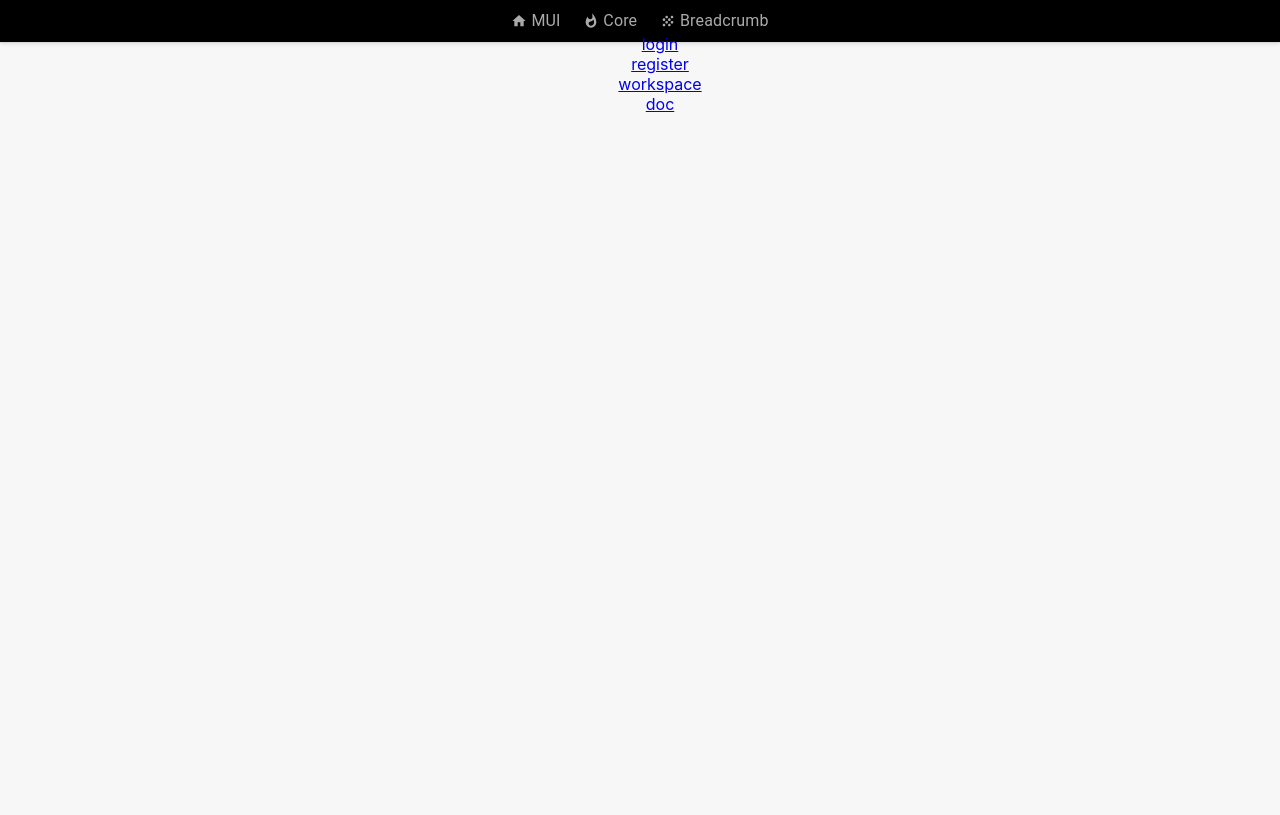
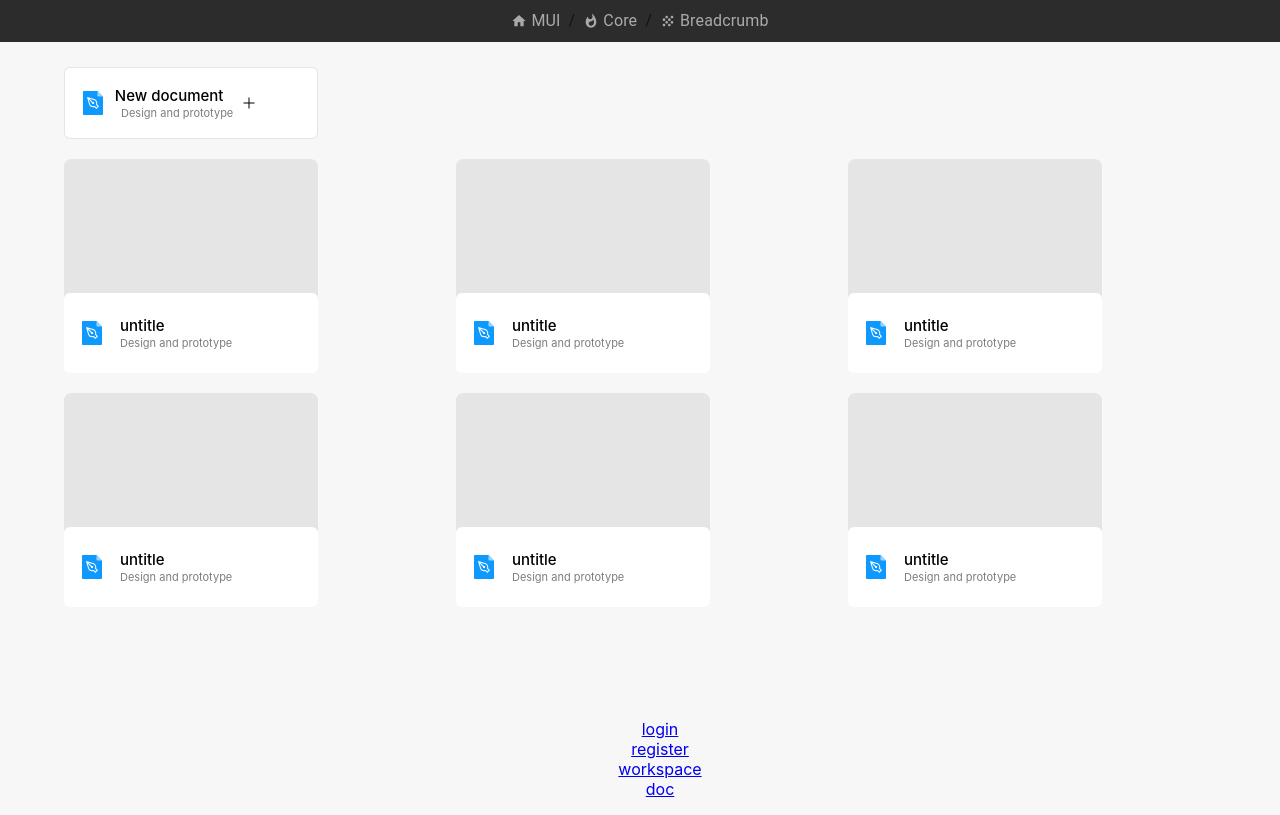
Before and after one commit to huangyunt/Doc, a React app in the folder frontend/: page /workspace in a window 1280 px wide. Built offline with nearby package versions, Linux system fonts and the light colour scheme.

Commit message:
feat(frontend): 完成workspace页面UI

```diff
--- a/frontend/src/components/IconBreadcrumbs/index.css
+++ b/frontend/src/components/IconBreadcrumbs/index.css
@@ -5,6 +5,7 @@
   height: 42px;
   box-shadow: rgb(0 0 0 / 6%) 0px 1px 1px,
     rgb(0 0 0 / 10%) 0px 2px 4px;
-  background-color: rgb(0, 0, 0);
+  background-color: #2c2c2c;
+  border-bottom: 1px solid initial;
   color: rgb(170, 170, 170);
 }
--- /dev/null
+++ b/frontend/src/containers/Workspace/components/AddFile/index.css
@@ -0,0 +1,35 @@
+.card {
+  font-weight: 500;
+  height: 72px;
+  padding: 20px 12px;
+  box-sizing: border-box;
+  border: 1px solid var(--color-border, rgba(0, 0, 0, 0.1));
+  display: flex;
+  flex-grow: 1;
+  justify-content: start;
+  align-items: center;
+  border-radius: 6px;
+  cursor: default;
+  background-color: var(--color-bg, #fff);
+  transition: background-color 0.2s;
+}
+
+.card:hover {
+  background-color: rgba(0, 0, 0, 0.06);
+}
+
+.new_file_creation_topbar--subtext--3YpLo {
+  font-weight: 400;
+  color: var(--color-text-secondary, #7d7d7d);
+}
+
+.text--fontPos11--RSei3 {
+  font-size: 11px;
+  line-height: 16px;
+  letter-spacing: calc(
+    0.005px + var(--text-tracking-pos, 0) * 11px
+  );
+}
+.text--_fontBase--YWDo0 {
+  font-family: Inter, sans-serif;
+}
--- /dev/null
+++ b/frontend/src/containers/Workspace/components/AddFile/index.tsx
@@ -0,0 +1,58 @@
+import React, { CSSProperties } from "react";
+import AddIcon from "../AddIcon";
+import Icon from "../Icon";
+import "./index.css";
+
+const boxStyle = {
+  display: "flex",
+  justifyContent: "center",
+  alignItems: "center",
+  height: "72px",
+  width: "254px",
+  "&:hover": {
+    cursor: "pointer",
+    opacity: 0.7,
+  },
+};
+
+export const AddFile: React.FC = () => {
+  const handleClick = () => {
+    console.log("img");
+  };
+
+  return (
+    <div style={boxStyle} onClick={handleClick}>
+      <div className="card">
+        <Icon />
+        <div>
+          <div
+            style={{
+              fontSize: "15px",
+              marginLeft: "-16px",
+            }}
+          >
+            New document
+          </div>
+          <div
+            className="new_file_creation_topbar--subtext--3YpLo
+                     text--fontPos11--RSei3
+                     text--_fontBase--YWDo0"
+          >
+            Design and prototype
+          </div>
+        </div>
+        <span
+          style={{
+            width: "32px",
+            height: "32px",
+            display: "flex",
+            justifyContent: "center",
+            alignItems: "center",
+          }}
+        >
+          <AddIcon />
+        </span>
+      </div>
+    </div>
+  );
+};
--- /dev/null
+++ b/frontend/src/containers/Workspace/components/AddIcon/index.tsx
@@ -0,0 +1,22 @@
+import React from "react";
+
+const AddIcon: React.FC = () => {
+  return (
+    <svg
+      className="svg"
+      width="12"
+      height="12"
+      viewBox="0 0 12 12"
+      xmlns="http://www.w3.org/2000/svg"
+    >
+      <path
+        d="M5.5 5.5v-5h1v5h5v1h-5v5h-1v-5h-5v-1h5z"
+        fillRule="nonzero"
+        fillOpacity="1"
+        fill="#000"
+        stroke="none"
+      ></path>
+    </svg>
+  );
+};
+export default AddIcon;
--- /dev/null
+++ b/frontend/src/containers/Workspace/components/Card/index.css
@@ -0,0 +1,31 @@
+.card-wrapper {
+  width: 254px;
+  height: 210px;
+  background-color: rgb(229, 229, 229);
+  border-radius: 7.5px;
+}
+
+.card-wrapper:hover {
+  cursor: pointer;
+  opacity: 0.7;
+}
+
+.card-bottom-wrapper {
+  font-weight: 500;
+  height: 80px;
+  padding: 20px 12px;
+  box-sizing: border-box;
+  /* border: 1px solid var(--color-border, rgba(0, 0, 0, 0.1)); */
+  display: flex;
+  flex-grow: 1;
+  justify-content: start;
+  align-items: center;
+  border-radius: 6px;
+  cursor: default;
+  background-color: #ffffff;
+}
+
+.flex-card-wrapper {
+  display: flex;
+  flex-direction: column;
+}
--- /dev/null
+++ b/frontend/src/containers/Workspace/components/Card/index.tsx
@@ -0,0 +1,34 @@
+import React from "react";
+import Icon from "../Icon";
+import "./index.css";
+const Card: React.FC = () => {
+  return (
+    <div className="card-wrapper">
+      <img
+        style={{ display: "block", height: "134px" }}
+      ></img>
+      <div className="card-bottom-wrapper">
+        <Icon />
+        <div className="flex-card-wrapper">
+          <div
+            style={{
+              fontSize: "15px",
+              textAlign: "left",
+            }}
+          >
+            untitle
+          </div>
+          <div
+            className="new_file_creation_topbar--subtext--3YpLo
+                     text--fontPos11--RSei3
+                     text--_fontBase--YWDo0"
+          >
+            Design and prototype
+          </div>
+        </div>
+      </div>
+    </div>
+  );
+};
+
+export default Card;
--- /dev/null
+++ b/frontend/src/containers/Workspace/components/Icon/index.tsx
@@ -0,0 +1,47 @@
+import React from "react";
+
+const Icon: React.FC = () => {
+  return (
+    <span
+      style={{
+        marginRight: "12px",
+        width: "32px",
+        height: "32px",
+        display: "flex",
+        justifyContent: "center",
+        alignItems: "center",
+      }}
+    >
+      <svg
+        className="svg"
+        width="32"
+        height="32"
+        viewBox="0 0 32 32"
+        xmlns="http://www.w3.org/2000/svg"
+      >
+        <path
+          d="M7 28h18c.552 0 1-.448 1-1V9.914c0-.265-.105-.52-.293-.707l-4.914-4.914C20.605 4.105 20.35 4 20.086 4H7c-.552 0-1 .448-1 1v22c0 .552.448 1 1 1z"
+          fillRule="nonzero"
+          fillOpacity="1"
+          fill="#0d99ff"
+          stroke="none"
+        ></path>
+        <path
+          d="M16.858 12.995l-.011-.003-4.403-1.255 3.257 3.257c.116-.04.24-.062.37-.062.628 0 1.138.51 1.138 1.139 0 .628-.51 1.138-1.138 1.138-.629 0-1.139-.51-1.139-1.138 0-.13.022-.254.062-.37l-3.252-3.251 1.202 4.192.01.036.008.038c.298 1.443 1.578 2.528 3.109 2.528.349 0 .683-.056.995-.159l.585-.193.435.436 1.231 1.23 1.269-1.268-1.245-1.244-.43-.431.184-.58c.097-.303.15-.627.15-.964 0-1.476-1.009-2.719-2.375-3.073l-.012-.003zm4.435 5.588l.707.707-.707.707-1.269 1.269-.707.707-.707-.707-1.23-1.231c-.412.136-.852.21-1.31.21-2.014 0-3.696-1.428-4.087-3.328l-1.658-5.785L10 10l1.133.323 5.988 1.707c1.797.466 3.123 2.098 3.123 4.04 0 .443-.068.869-.196 1.268l1.245 1.245z"
+          fillRule="evenodd"
+          fillOpacity="1"
+          fill="#fff"
+          stroke="none"
+        ></path>
+        <path
+          d="M20.5 8.5V4l1.707 1.707 2.086 2.086L26 9.5h-4.5c-.552 0-1-.448-1-1z"
+          fillRule="nonzero"
+          fillOpacity="1"
+          fill="#9bd5fd"
+          stroke="none"
+        ></path>
+      </svg>
+    </span>
+  );
+};
+export default Icon;
--- /dev/null
+++ b/frontend/src/containers/Workspace/index.css
@@ -0,0 +1,7 @@
+.workspace-wrapper {
+  display: flex;
+  flex-direction: column;
+  padding: 5px 0 100px 0;
+  align-items: center;
+  background-color: rgb(247, 247, 247);
+}
--- a/frontend/src/containers/Workspace/index.tsx
+++ b/frontend/src/containers/Workspace/index.tsx
@@ -1,22 +1,37 @@
 import { Container } from "@mui/material";
 import * as React from "react";
-import Box from "@mui/material/Box";
 import Grid from "@mui/material/Grid";
 import NavBar from "../../components/IconBreadcrumbs";
+import { AddFile } from "./components/AddFile";
+import "./index.css";
+import Card from "./components/Card";
 
 const WorkSpace: React.FC = () => {
   return (
     <React.Fragment>
       <NavBar />
-      <Container>
-        <Box sx={{ flexGrow: 1 }}>
-          <Grid
-            container
-            spacing={{ xs: 2, md: 3 }}
-            columns={{ xs: 4, sm: 8, md: 12 }}
-          ></Grid>
-        </Box>
-      </Container>
+      <div className="workspace-wrapper">
+        <Container sx={{ marginTop: "20px" }}>
+          <AddFile />
+          <div
+            style={{
+              paddingTop: "20px",
+            }}
+          >
+            <Grid
+              container
+              spacing={{ xs: 2, md: 3 }}
+              columns={{ xs: 4, sm: 8, md: 12 }}
+            >
+              {Array.from(Array(6)).map((_, index) => (
+                <Grid item xs={2} sm={4} md={4} key={index}>
+                  <Card />
+                </Grid>
+              ))}
+            </Grid>
+          </div>
+        </Container>
+      </div>
     </React.Fragment>
   );
 };
--- a/frontend/src/index.css
+++ b/frontend/src/index.css
@@ -1,8 +1,6 @@
 body {
   margin: 0;
-  font-family: -apple-system, BlinkMacSystemFont, "Segoe UI",
-    "Roboto", "Oxygen", "Ubuntu", "Cantarell", "Fira Sans",
-    "Droid Sans", "Helvetica Neue", sans-serif;
+  font-family: Inter, sans-serif;
   -webkit-font-smoothing: antialiased;
   -moz-osx-font-smoothing: grayscale;
   background-color: rgb(247, 247, 247) !important;
```
